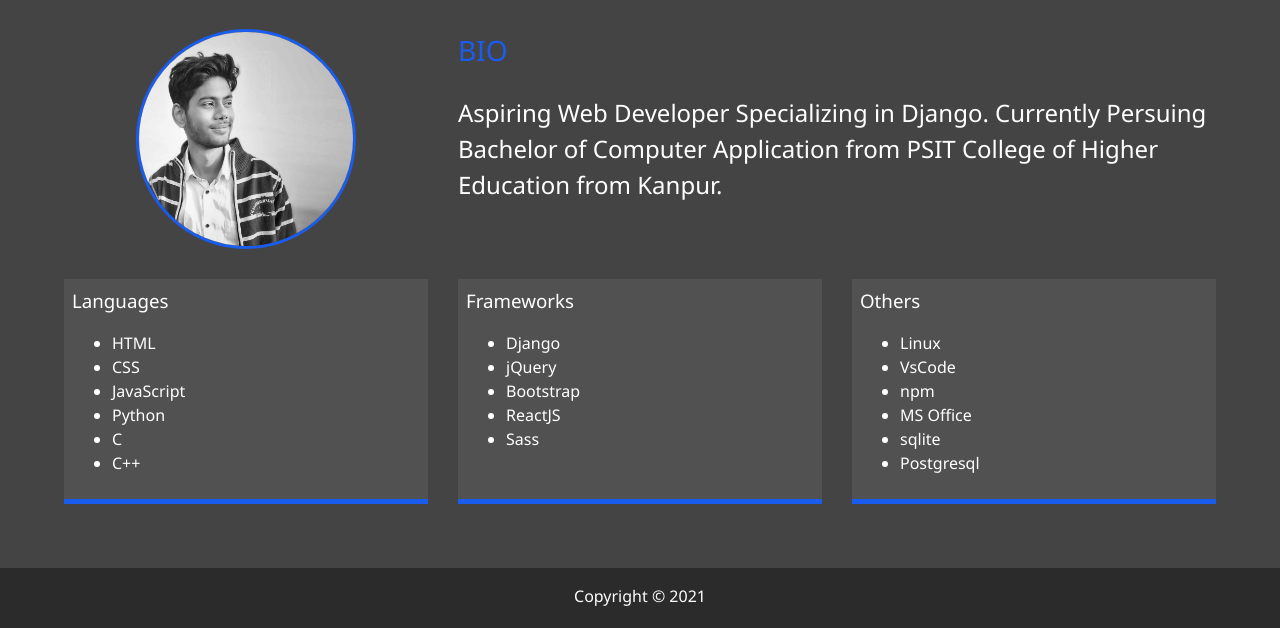
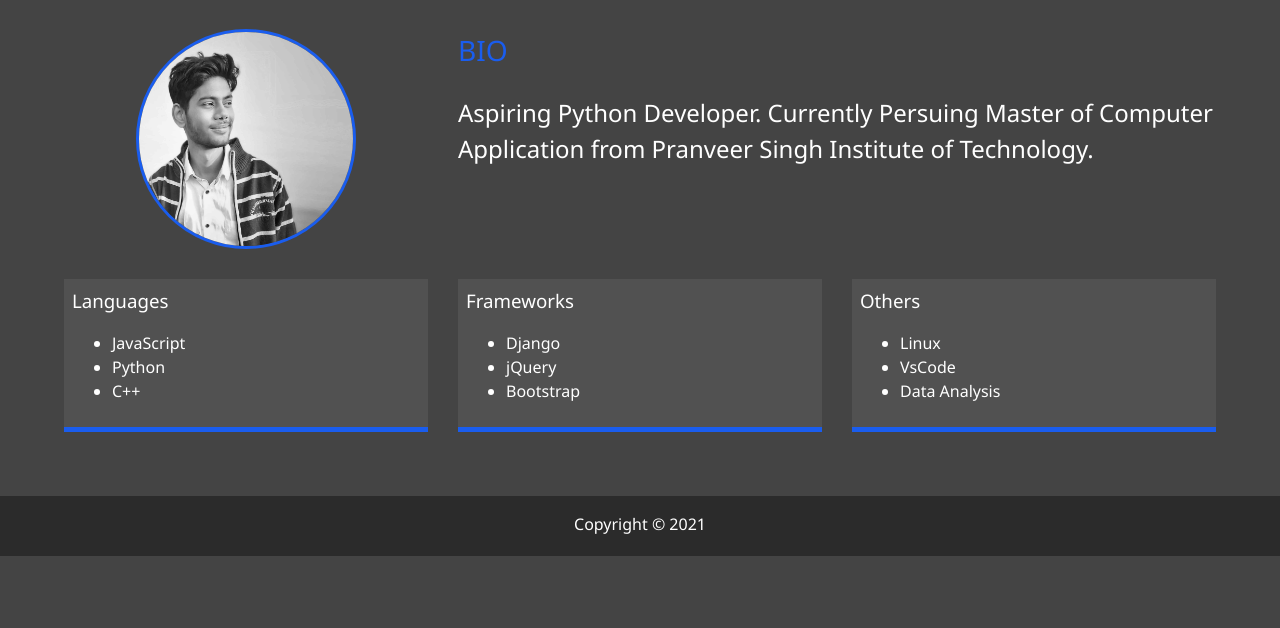
Before and after one commit to itzgaurang/my_portfolio, a plain HTML site: page about.html in a window 1280 px wide. Shown: the part 253-881 px from the top of the page. After the commit the page ends 809 px from the top, so only its background shows below. Drawn offline with Linux system fonts and the light colour scheme.

Commit message:
Update about.html
Edited the Details

```diff
--- a/about.html
+++ b/about.html
@@ -56,8 +56,8 @@
         <div class="bio">
           <h3 class="text-secondary">BIO</h3>
           <p>
-            Aspiring Web Developer Specializing in Django.
-            Currently Persuing Bachelor of Computer Application from PSIT College of Higher Education from Kanpur.
+            Aspiring Python Developer.
+            Currently Persuing Master of Computer Application from Pranveer Singh Institute of Technology.
           </p>
         </div>
 
@@ -67,11 +67,8 @@
           <h3>Languages</h3>
           <p>
             <ul>
-                <li>HTML</li>
-                <li>CSS</li>
                 <li>JavaScript</li>
                 <li>Python</li>
-                <li>C</li>
                 <li>C++</li>
             </ul>
           </p>
@@ -82,8 +79,6 @@
                 <li>Django</li>
                 <li>jQuery</li>
                 <li>Bootstrap</li>
-                <li>ReactJS</li>
-                <li>Sass</li>
             </ul>
         </div>
         <div class="job job-3">
@@ -92,10 +87,7 @@
             <ul>
                 <li>Linux</li>
                 <li>VsCode</li>
-                <li>npm</li>
-                <li>MS Office</li>
-                <li>sqlite</li>
-                <li>Postgresql</li>
+                <li>Data Analysis</li>
             </ul>
           </p>
         </div>
```
